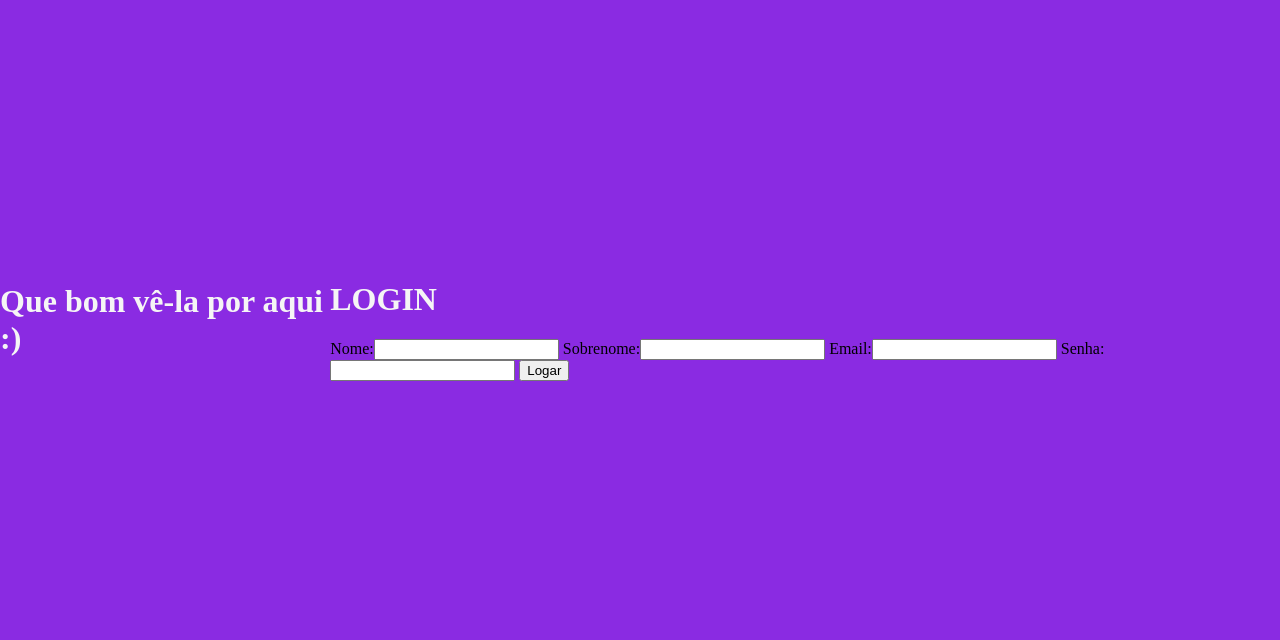
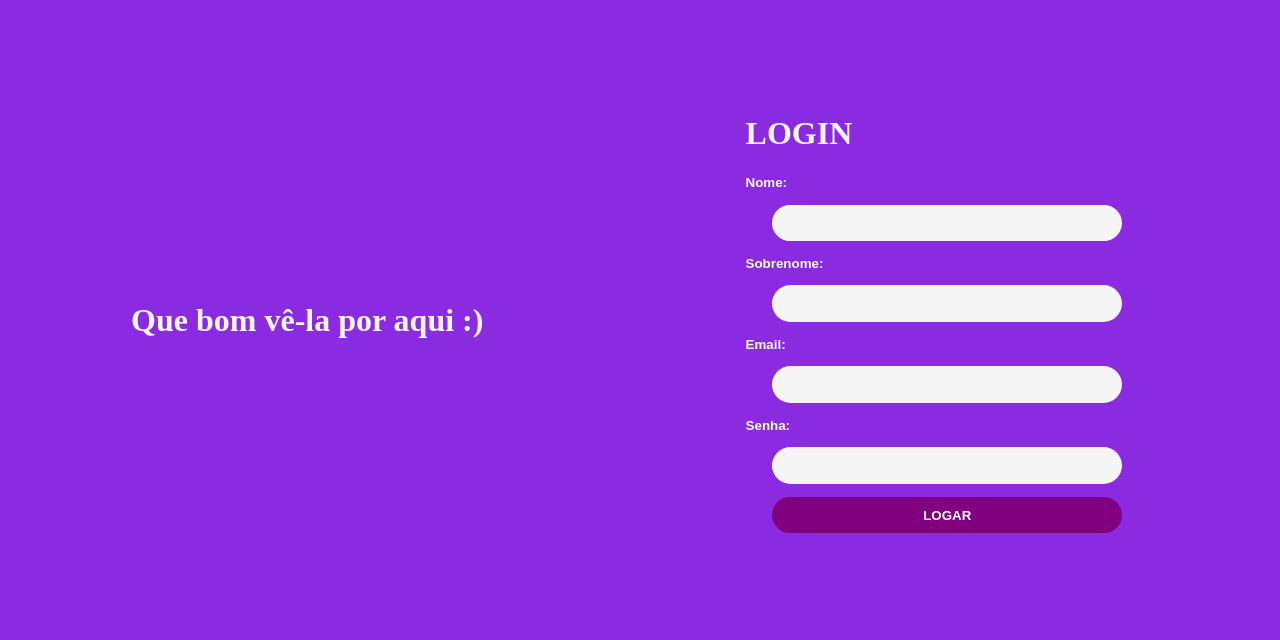
Before and after one commit to demoday-elas/demoday-elas, a Django app: page /login3/ in a window 1280 px wide. Shown: the part 160-800 px from the top of the page. Run offline with Django 3.2, Linux system fonts and the light colour scheme.

Commit message:
Fazer estilizar novamente as paginas

```diff
--- a/app/static/css/style3.css
+++ b/app/static/css/style3.css
@@ -26,7 +26,7 @@
 
 }
 
-header div .login{
+header div input{
     display: flex;
     align-items: center;
     justify-content: space-around;
@@ -45,7 +45,14 @@
     text-align: center;
 }
 
-header div a{
+header div label{
+    color: #fff;
+    font-size: 10pt;
+    font-family: 'Raleway', sans-serif;
+    font-weight: bold;
+}
+
+header div button{
     display: flex;
     align-items: center;
     justify-content: space-around;
--- a/app/static/css/style4.css
+++ b/app/static/css/style4.css
@@ -51,9 +51,13 @@
 
 }
 
-section .vagas {
+section .vagas p {
 
 text-align: center;
+color: #fff;
+    font-size: 10pt;
+    font-family: 'Raleway', sans-serif;
+    font-weight: bold;
 
 }
 
--- a/app/templates/login3.html
+++ b/app/templates/login3.html
@@ -16,7 +16,7 @@
     </nav>
     <header>
         <h1>Que bom vê-la por aqui :)</h1>
-        <div class="login">
+        <div >
             <h1>LOGIN</h1>
 
             {% if mensagem %}
```
